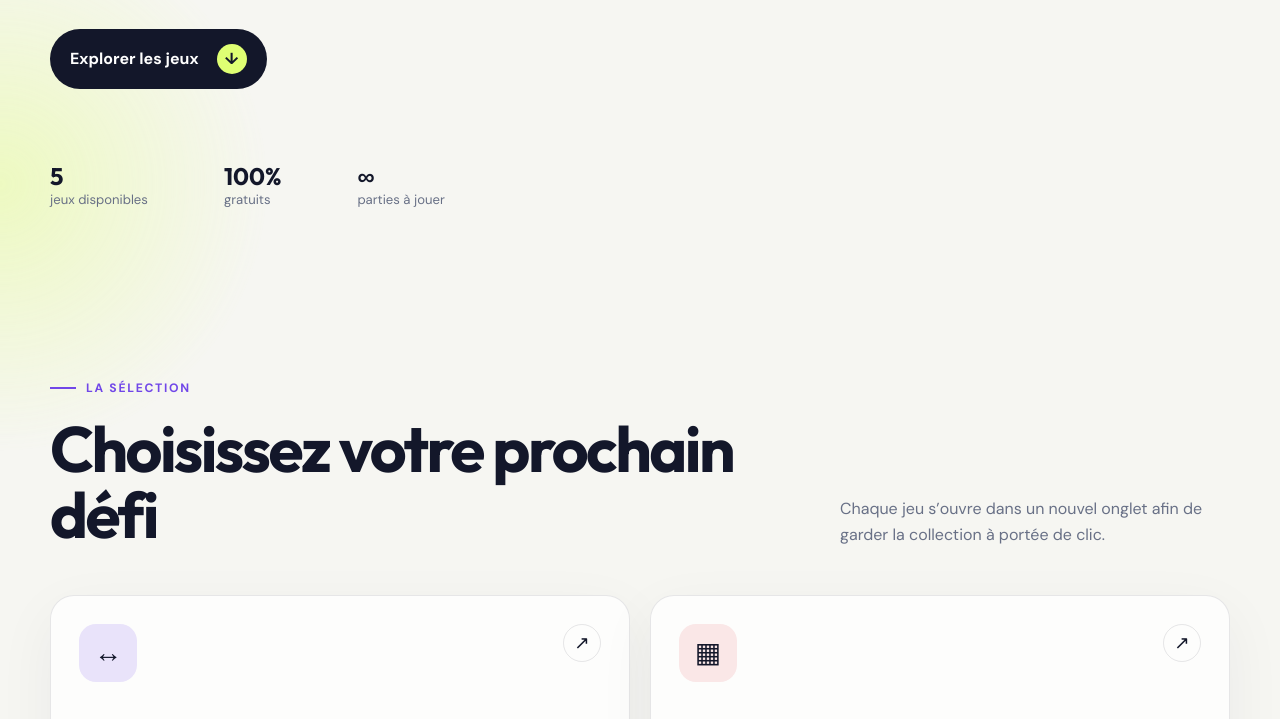
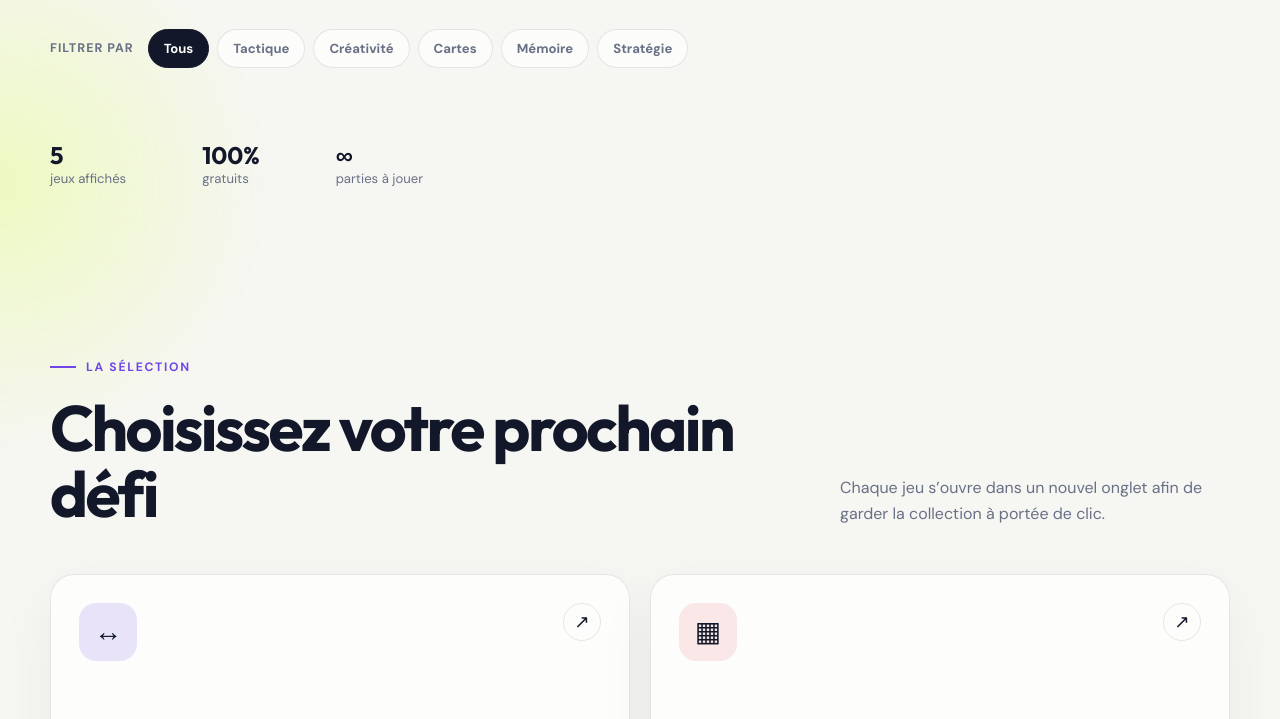
Before and after one commit to seb16120/Brain-Games-Website, a plain HTML site: page index.html in a window 1280 px wide. Shown: the part 516-1235 px from the top of the page. Drawn offline with Linux system fonts and the light colour scheme.

Commit message:
Add game tag filters (#1)
Refine game descriptions and add accessible tag filtering.

```diff
--- a/app.js
+++ b/app.js
@@ -2,7 +2,7 @@ const games = [
   {
     name: "Bingo Réversible",
     description: "Un bingo tactique où chaque choix peut renverser le cours de la partie.",
-    category: "Tactique",
+    tags: ["Tactique"],
     icon: "↔",
     accent: "#6c45db",
     url: "https://seb16120.github.io/bingo-reversible/",
@@ -10,15 +10,15 @@ const games = [
   {
     name: "Elite Pixel Art",
     description: "Créez et explorez un univers rétro, pixel après pixel.",
-    category: "Créativité",
+    tags: ["Créativité"],
     icon: "▦",
     accent: "#e05f5f",
     url: "https://seb16120.github.io/Elite-Pixel-Art/",
   },
   {
     name: "Lucky 21",
-    description: "Tentez votre chance et approchez-vous du nombre parfait.",
-    category: "Cartes",
+    description: "Mémorisez les cartes et tentez d’approcher le nombre parfait.",
+    tags: ["Cartes", "Mémoire"],
     icon: "♠",
     accent: "#208b73",
     url: "https://seb16120.github.io/Lucky-21/",
@@ -26,7 +26,7 @@ const games = [
   {
     name: "Exit Strategy 3",
     description: "Anticipez, planifiez et trouvez la meilleure voie de sortie.",
-    category: "Stratégie",
+    tags: ["Stratégie"],
     icon: "⌁",
     accent: "#d16f20",
     url: "https://seb16120.github.io/Exit-Strategy-3/",
@@ -34,7 +34,7 @@ const games = [
   {
     name: "Otrio",
     description: "Alignez les formes, bloquez vos adversaires et maîtrisez la grille.",
-    category: "Logique",
+    tags: ["Tactique"],
     icon: "◎",
     accent: "#3477cf",
     url: "https://seb16120.github.io/otrio-web/",
@@ -42,6 +42,11 @@ const games = [
 ];
 
 const gamesGrid = document.querySelector("#games-grid");
+const tagFilters = document.querySelector("#tag-filters");
+const visibleGamesCount = document.querySelector("#visible-games-count");
+const visibleGamesLabel = document.querySelector("#visible-games-label");
+const tags = ["Tous", ...new Set(games.flatMap((game) => game.tags))];
+const gameCards = [];
 
 games.forEach((game) => {
   const card = document.createElement("a");
@@ -60,11 +65,48 @@ games.forEach((game) => {
     <div class="card-content">
       <h3>${game.name}</h3>
       <p>${game.description}</p>
-      <span class="game-tag">${game.category}</span>
+      <div class="game-tags">
+        ${game.tags.map((tag) => `<span class="game-tag">${tag}</span>`).join("")}
+      </div>
     </div>
   `;
 
   gamesGrid.append(card);
+  gameCards.push({ card, game });
 });
 
+function applyFilter(selectedTag) {
+  const visibleCards = gameCards.filter(({ card, game }) => {
+    const isVisible = selectedTag === "Tous" || game.tags.includes(selectedTag);
+    card.hidden = !isVisible;
+    card.classList.remove("featured", "solo");
+    return isVisible;
+  });
+
+  visibleCards.forEach(({ card }, index) => {
+    card.classList.toggle("featured", visibleCards.length > 1 && index < 2);
+    card.classList.toggle("solo", visibleCards.length === 1);
+  });
+
+  visibleGamesCount.textContent = visibleCards.length;
+  visibleGamesLabel.textContent = visibleCards.length > 1 ? "jeux affichés" : "jeu affiché";
+
+  tagFilters.querySelectorAll("button").forEach((button) => {
+    button.setAttribute("aria-pressed", String(button.dataset.tag === selectedTag));
+  });
+}
+
+tags.forEach((tag) => {
+  const button = document.createElement("button");
+  button.type = "button";
+  button.className = "tag-filter";
+  button.dataset.tag = tag;
+  button.textContent = tag;
+  button.setAttribute("aria-pressed", String(tag === "Tous"));
+  button.addEventListener("click", () => applyFilter(tag));
+  tagFilters.append(button);
+});
+
+applyFilter("Tous");
+
 document.querySelector("#current-year").textContent = new Date().getFullYear();
--- a/index.html
+++ b/index.html
@@ -36,19 +36,19 @@
 
     <main id="top">
       <section class="hero" aria-labelledby="hero-title">
-        <p class="eyebrow"><span></span> Collection de jeux indépendants</p>
+        <p class="eyebrow"><span></span> Collection de jeux qui font réfléchir</p>
         <h1 id="hero-title">Un terrain de jeu<br /><em>pour votre esprit.</em></h1>
         <p class="hero-copy">
           Stratégie, logique ou chance&nbsp;: choisissez votre défi et lancez une partie
           instantanément, sans installation.
         </p>
-        <a class="primary-button" href="#games">
-          Explorer les jeux
-          <span aria-hidden="true">↓</span>
-        </a>
+        <div class="tag-selector" aria-labelledby="tag-selector-label">
+          <span id="tag-selector-label">Filtrer par</span>
+          <div class="tag-filters" id="tag-filters" role="group" aria-label="Filtrer les jeux par tag"></div>
+        </div>
 
         <div class="hero-stats" aria-label="Informations sur la collection">
-          <div><strong>5</strong><span>jeux disponibles</span></div>
+          <div aria-live="polite"><strong id="visible-games-count">5</strong><span id="visible-games-label">jeux disponibles</span></div>
           <div><strong>100%</strong><span>gratuits</span></div>
           <div><strong>∞</strong><span>parties à jouer</span></div>
         </div>
--- a/styles.css
+++ b/styles.css
@@ -158,33 +158,53 @@ h1 em {
   line-height: 1.7;
 }
 
-.primary-button {
-  display: inline-flex;
-  width: fit-content;
+.tag-selector {
+  display: flex;
+  width: min(100%, 760px);
   align-items: center;
-  gap: 18px;
-  padding: 15px 20px;
-  color: white;
-  border-radius: 999px;
-  background: var(--ink);
-  font-weight: 700;
-  text-decoration: none;
-  transition: transform 180ms ease, background 180ms ease;
+  gap: 14px;
 }
 
-.primary-button:hover {
-  background: var(--purple);
-  transform: translateY(-2px);
+.tag-selector > span {
+  flex: 0 0 auto;
+  color: var(--muted);
+  font-size: 0.78rem;
+  font-weight: 700;
+  letter-spacing: 0.08em;
+  text-transform: uppercase;
 }
 
-.primary-button span {
-  display: grid;
-  width: 30px;
-  height: 30px;
-  place-items: center;
-  color: var(--ink);
-  border-radius: 50%;
-  background: var(--lime);
+.tag-filters {
+  display: flex;
+  flex-wrap: wrap;
+  gap: 8px;
+}
+
+.tag-filter {
+  padding: 10px 15px;
+  color: var(--muted);
+  border: 1px solid var(--line);
+  border-radius: 999px;
+  background: rgba(255, 255, 255, 0.68);
+  cursor: pointer;
+  font: inherit;
+  font-size: 0.82rem;
+  font-weight: 700;
+  transition: color 180ms ease, background 180ms ease, border-color 180ms ease, transform 180ms ease;
+}
+
+.tag-filter:hover,
+.tag-filter:focus-visible {
+  color: var(--purple);
+  border-color: rgba(113, 71, 232, 0.38);
+  outline: none;
+  transform: translateY(-1px);
+}
+
+.tag-filter[aria-pressed="true"] {
+  color: white;
+  border-color: var(--ink);
+  background: var(--ink);
 }
 
 .hero-stats {
@@ -255,9 +275,16 @@ h1 em {
   transition: transform 220ms ease, box-shadow 220ms ease, border-color 220ms ease;
 }
 
-.game-card:nth-child(1),
-.game-card:nth-child(2) {
+.game-card.featured {
   grid-column: span 6;
+}
+
+.game-card.solo {
+  grid-column: 1 / -1;
+}
+
+.game-card[hidden] {
+  display: none;
 }
 
 .game-card:hover,
@@ -331,9 +358,15 @@ h1 em {
   line-height: 1.55;
 }
 
+.game-tags {
+  display: flex;
+  flex-wrap: wrap;
+  gap: 7px;
+  margin-top: 20px;
+}
+
 .game-tag {
   display: inline-block;
-  margin-top: 20px;
   padding: 6px 10px;
   color: var(--accent);
   border-radius: 999px;
@@ -401,8 +434,8 @@ footer p:last-child {
   }
 
   .game-card,
-  .game-card:nth-child(1),
-  .game-card:nth-child(2) {
+  .game-card.featured,
+  .game-card.solo {
     grid-column: span 6;
   }
 
@@ -430,6 +463,26 @@ footer p:last-child {
     font-size: clamp(3.3rem, 17vw, 5rem);
   }
 
+  .tag-selector {
+    display: grid;
+  }
+
+  .tag-filters {
+    flex-wrap: nowrap;
+    margin-right: -14px;
+    padding-right: 14px;
+    overflow-x: auto;
+    scrollbar-width: none;
+  }
+
+  .tag-filters::-webkit-scrollbar {
+    display: none;
+  }
+
+  .tag-filter {
+    flex: 0 0 auto;
+  }
+
   .hero-stats {
     display: grid;
     grid-template-columns: repeat(3, 1fr);
@@ -445,8 +498,8 @@ footer p:last-child {
   }
 
   .game-card,
-  .game-card:nth-child(1),
-  .game-card:nth-child(2) {
+  .game-card.featured,
+  .game-card.solo {
     min-height: 280px;
     grid-column: 1 / -1;
   }
```
